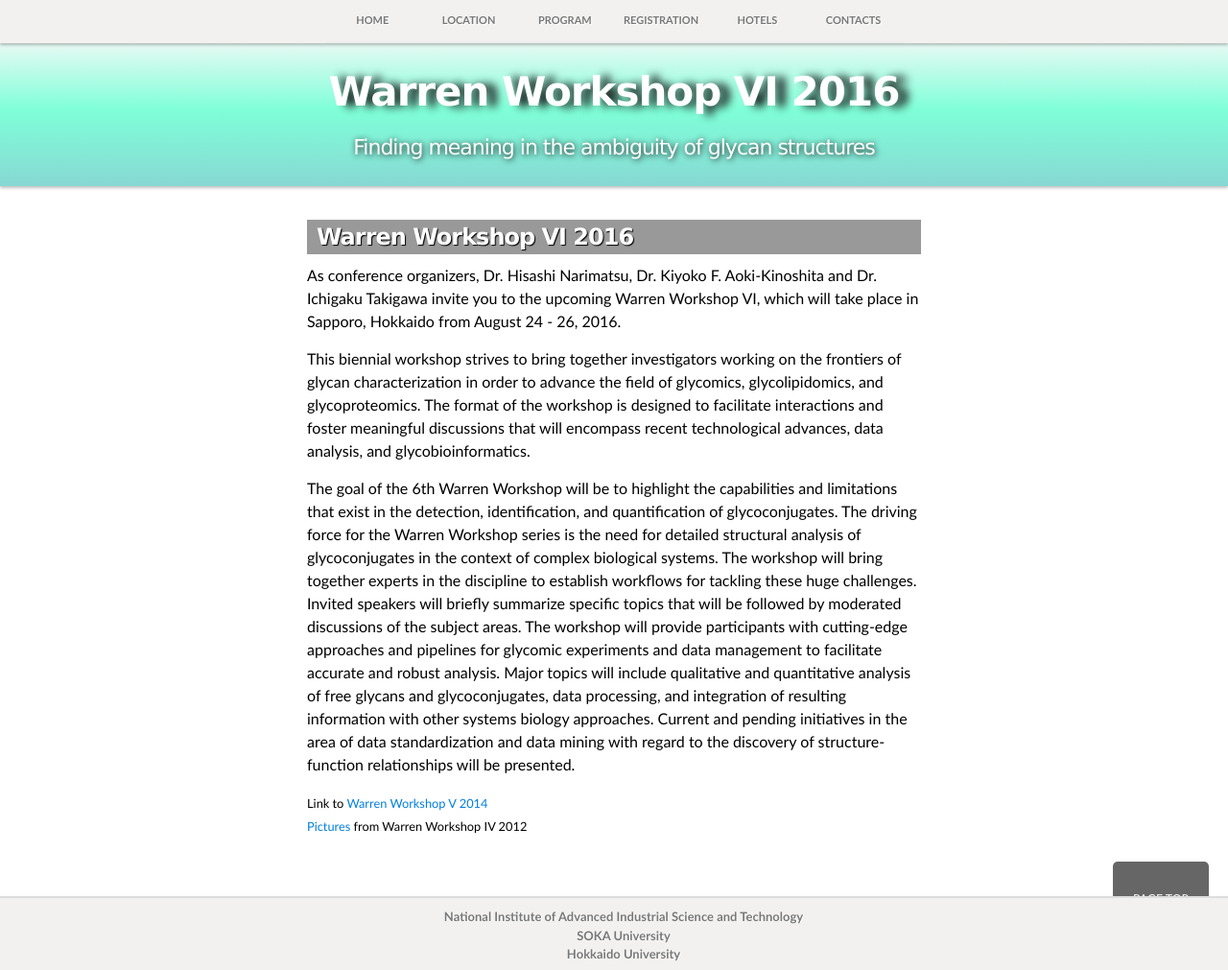
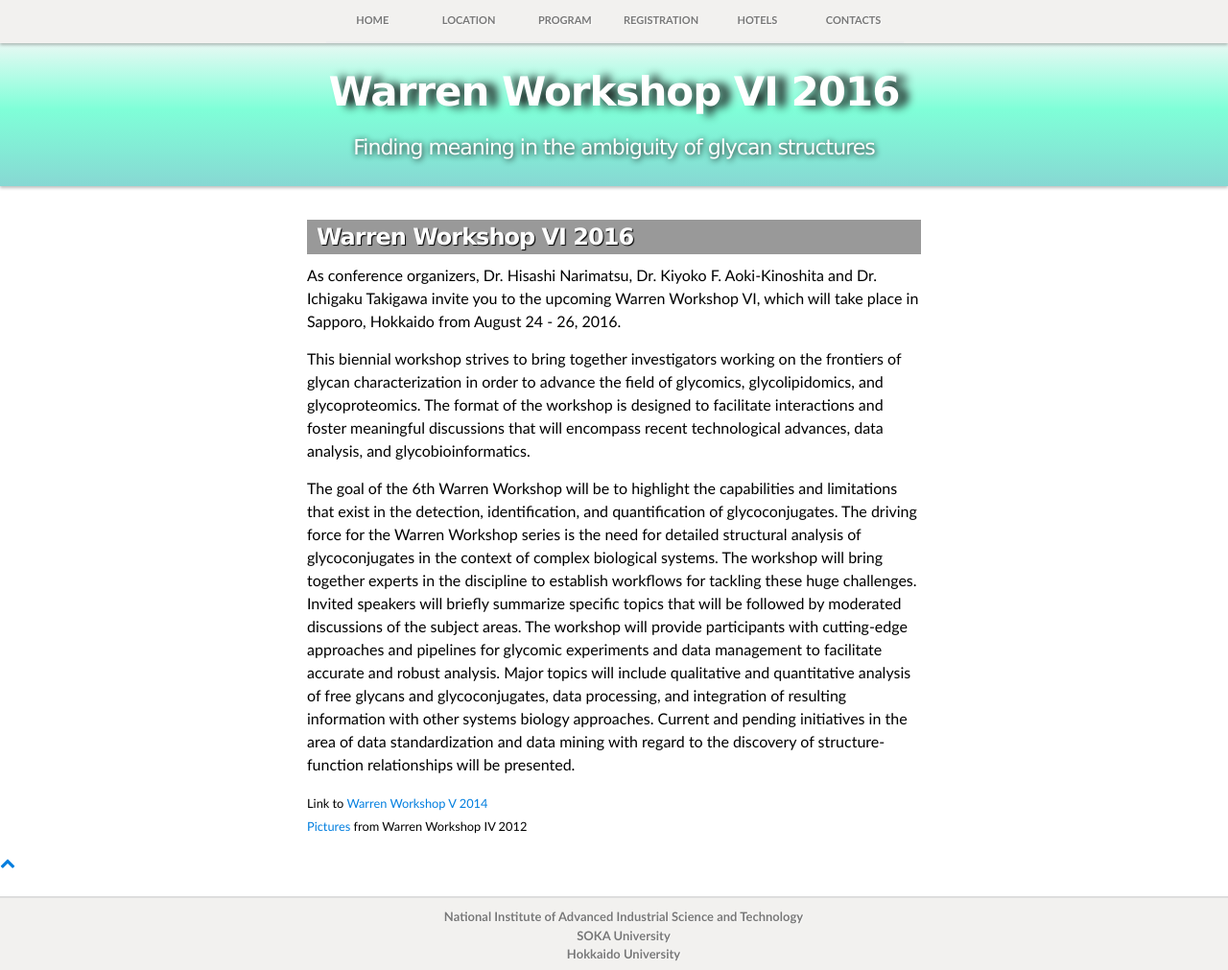
Before and after one commit to yamazakiM/test_warren2016, a Jekyll site: the page built from index.md, in a window 1280 px wide and 1011 px high. Shown: the whole window at 96% size. Built offline with Jekyll 4.4.1, drawn with Linux system fonts in a browser that asks for light colours; nearby versions of some CDN libraries; library files that are not in the unit come from our copies.

Commit message:
Update default.html

```diff
--- a/_layouts/default.html
+++ b/_layouts/default.html
@@ -7,7 +7,7 @@
     <section class="main-content">
             {{ content }}
     </section>
-   <p id="page-top"><a href="#">PAGE TOP</a></p>
+    <p id="pageTop"><a href="#"><i class="fa fa-chevron-up"></i></a></p>
   </div>
 </body>
 {% include footer.html %}
```
